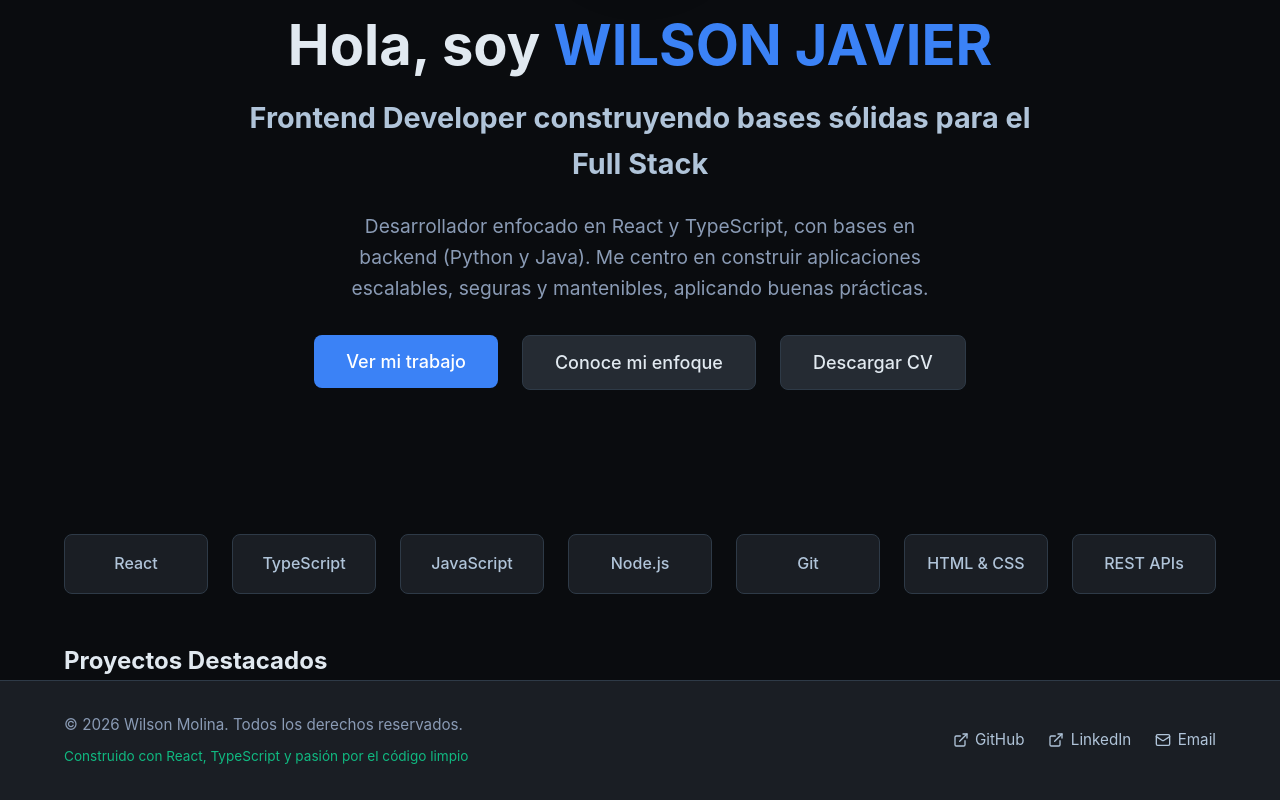
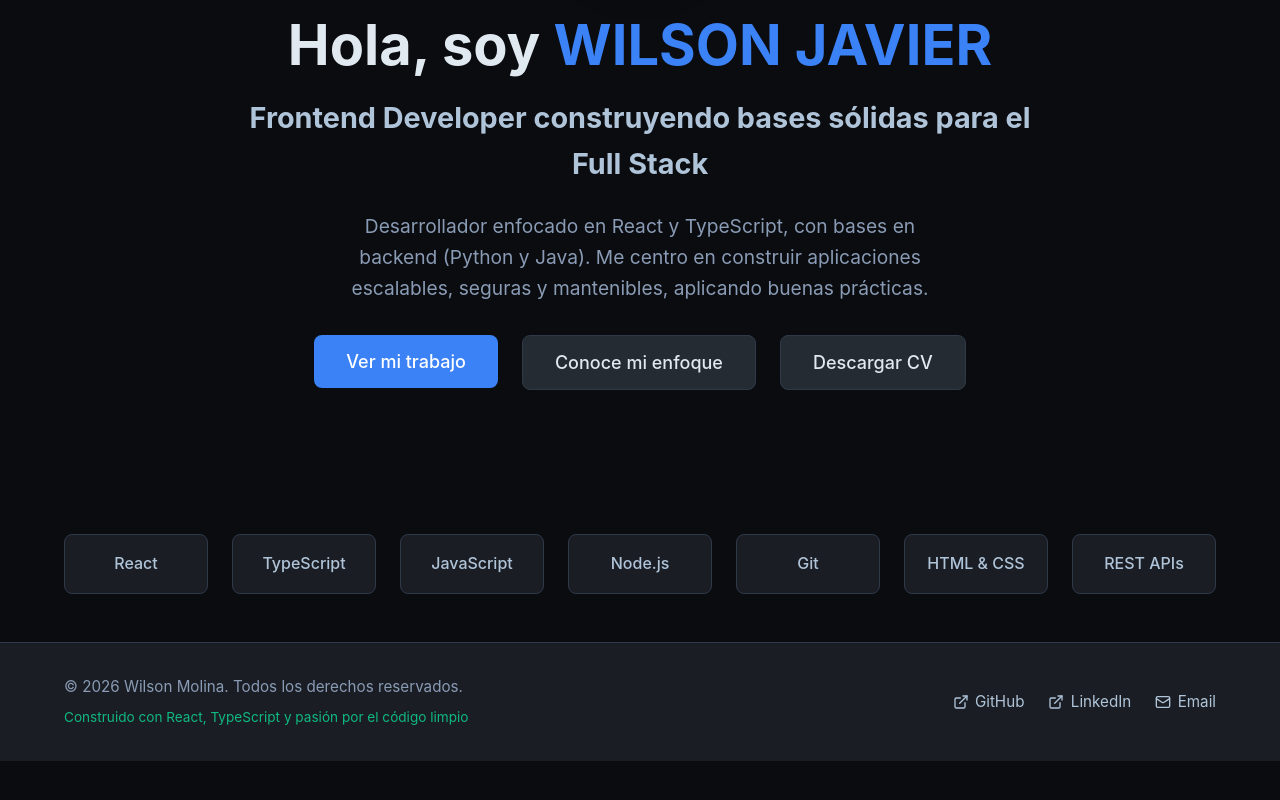
Before and after one commit to wilmo9808/portafolio, a React (Vite) app: page / in a window 1280 px wide. Shown: the part 328-1128 px from the top of the page. After the commit the page ends 1089 px from the top, so only its background shows below. Built offline with nearby package versions, Linux system fonts and the light colour scheme.

Commit message:
style: ajustar espaciado entre tarjetas de proyectos y footer

```diff
--- a/src/pages/Home/Home.tsx
+++ b/src/pages/Home/Home.tsx
@@ -46,10 +46,6 @@ const Home: React.FC = () => {
                 </div>
             </section>
 
-            <section className={styles.featuredSection}>
-                <h2 className={styles.sectionTitle}>Proyectos Destacados</h2>
-                {/* Aquí iría el grid de proyectos destacados, lo conectaremos después */}
-            </section>
         </div>
     )
 }
--- a/src/pages/Projects/Projects.module.css
+++ b/src/pages/Projects/Projects.module.css
@@ -1,5 +1,6 @@
 .projects {
     padding: var(--spacing-xl) 0;
+    padding-bottom: calc(var(--spacing-xl) * 2);
 }
 
 .title {
@@ -21,6 +22,7 @@
     display: grid;
     grid-template-columns: repeat(auto-fill, minmax(350px, 1fr));
     gap: var(--spacing-lg);
+    margin-bottom: 4rem;
 }
 
 .loading,
```
